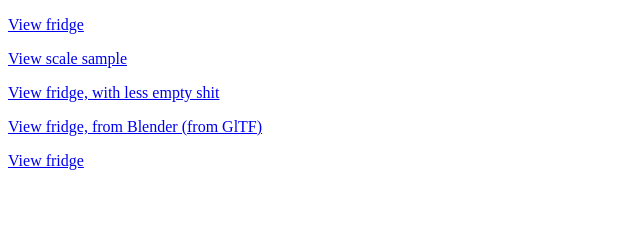
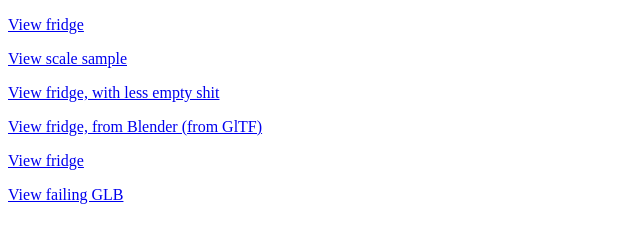
Before and after one commit to loicSketchfab/AR_test, a plain HTML site: page index.html in a window 1280 px wide. Shown: the whole page, without its empty margins (0-640 px from the left). Drawn offline with Linux system fonts and the light colour scheme.

Commit message:
Adds potential glb failure to repo

```diff
--- a/index.html
+++ b/index.html
@@ -10,5 +10,6 @@
     <p><a href="intent://arvr.google.com/scene-viewer/1.2?file=https://raw.githubusercontent.com/loicSketchfab/AR_test/master/fridgelessshit.glb?title=computer&mode=ar_preferred&link=https://sketchfab.com/delltechnologies#Intent;scheme=https;package=com.google.ar.core;action=android.intent.action.VIEW;S.browser_fallback_url=https://developers.google.com/ar;end;">View fridge, with less empty shit</a></p>
     <p><a href="intent://arvr.google.com/scene-viewer/1.2?file=https://raw.githubusercontent.com/loicSketchfab/AR_test/master/ar/scene.gltf?title=computer&mode=ar_preferred&link=https://sketchfab.com/delltechnologies#Intent;scheme=https;package=com.google.ar.core;action=android.intent.action.VIEW;S.browser_fallback_url=https://developers.google.com/ar;end;">View fridge, from Blender (from GlTF)</a></p>
     <p><a href="intent://arvr.google.com/scene-viewer/1.2?file=https://raw.githubusercontent.com/loicSketchfab/AR_test/master/table.gltf?title=test&mode=ar_preferred&link=https://sketchfab.com/delltechnologies#Intent;scheme=https;package=com.google.ar.core;action=android.intent.action.VIEW;S.browser_fallback_url=https://developers.google.com/ar;end;">View fridge</a></p>
+    <p><a href="intent://arvr.google.com/scene-viewer/1.2?file=https://raw.githubusercontent.com/loicSketchfab/AR_test/master/haiku-black_aluminum-black-52-low_profile-led-10ft.glb?title=test&mode=ar_preferred&link=https://sketchfab.com/delltechnologies#Intent;scheme=https;package=com.google.ar.core;action=android.intent.action.VIEW;S.browser_fallback_url=https://developers.google.com/ar;end;">View failing GLB</a></p>
   </body>
 </html>
```
